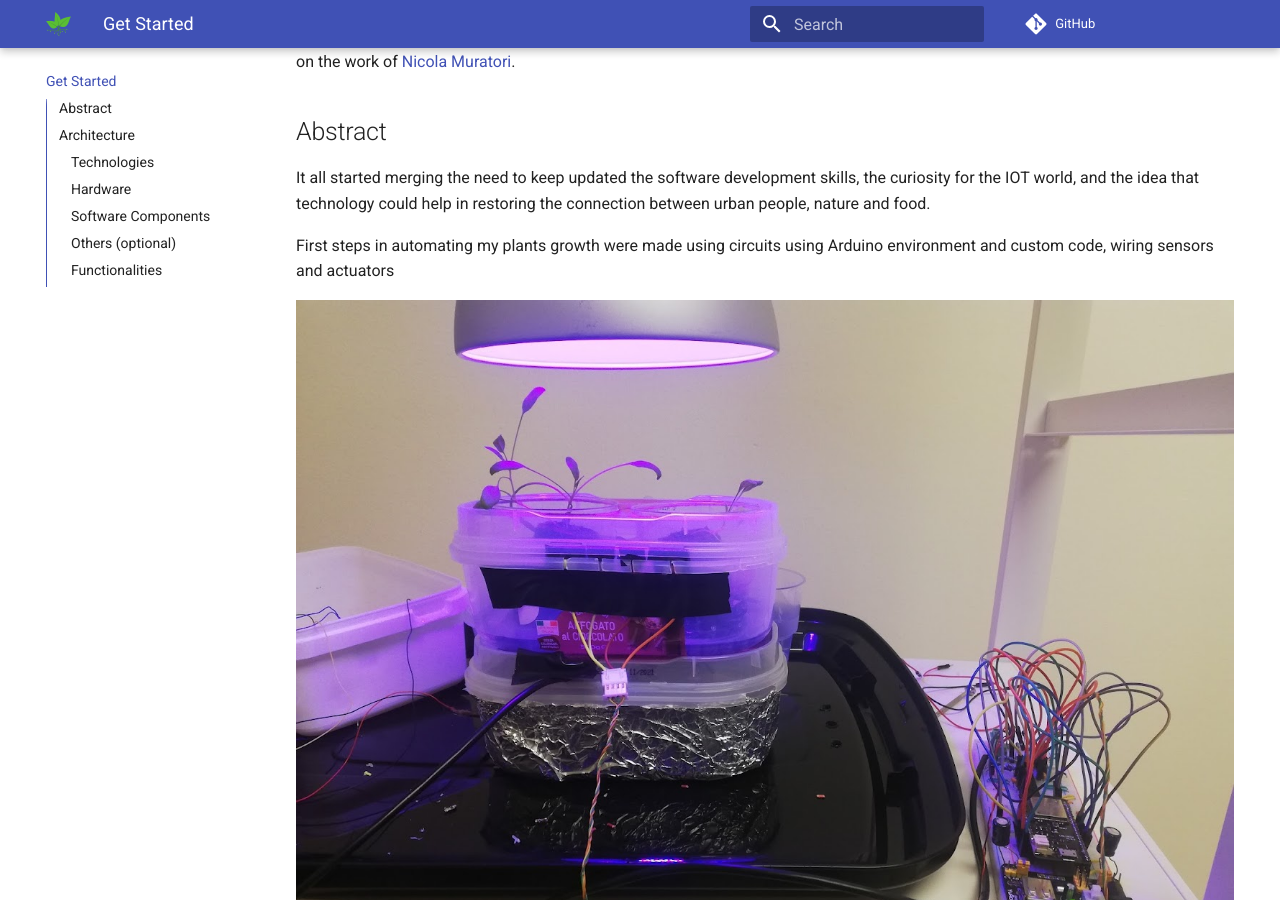
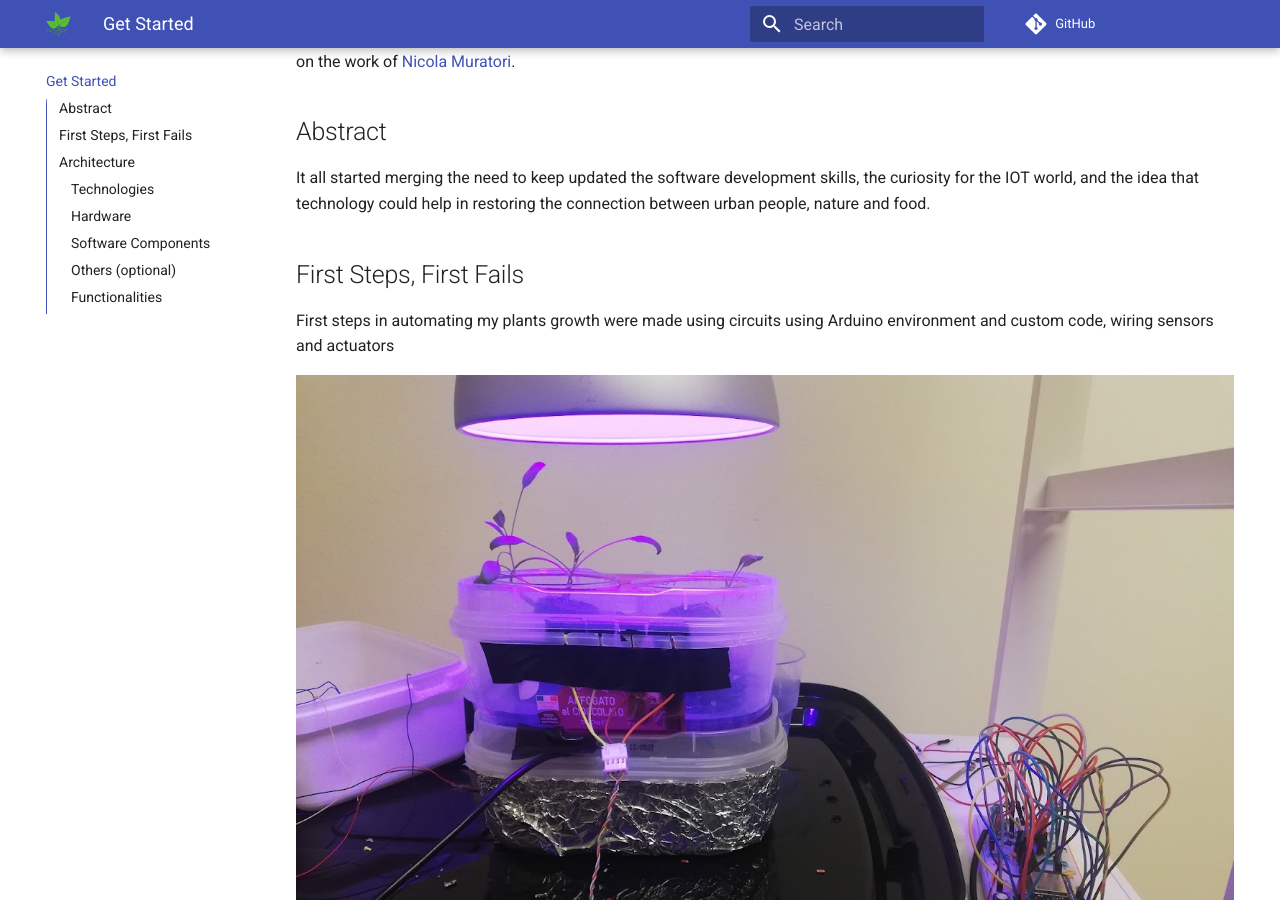
Before and after one commit to ogghst/grownode, an MkDocs documentation site: the page built from docs/index.md, in a window 1280 px wide and 900 px high, scrolled down 514 px. Built offline with MkDocs 1.6.1 and Material for MkDocs 9.7.7, drawn with Linux system fonts in a browser that asks for light colours; comment, search, counter and statistics services are not loaded.

Commit message:
Update index.md

```diff
--- a/docs/index.md
+++ b/docs/index.md
@@ -9,6 +9,8 @@ GrowNode is a vertical framework to build IoT devices targeted to growing plants
 ## Abstract
 
 It all started merging the need to keep updated the software development skills, the curiosity for the IOT world, and the idea that technology could help in restoring the connection between urban people, nature and food.
+
+## First Steps, First Fails
 
 First steps in automating my plants growth were made using circuits using Arduino environment and custom code, wiring sensors and actuators
 
```
